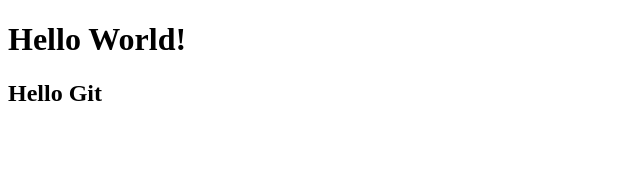
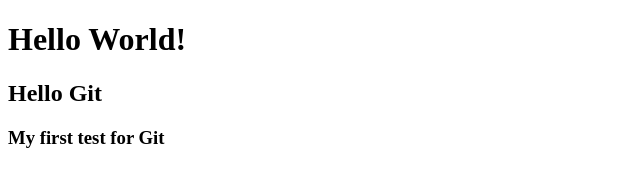
Before and after one commit to Yuriy-27/myGit_test, a plain HTML site: page index.html in a window 1280 px wide. Shown: the whole page, without its empty margins (0-640 px from the left). Drawn offline with Linux system fonts and the light colour scheme.

Commit message:
h3 was added

```diff
--- a/index.html
+++ b/index.html
@@ -9,5 +9,6 @@
 <body>
     <h1>Hello World!</h1>
     <h2>Hello Git</h2>
+    <h3>My first test for Git</h3>
 </body>
 </html>
```
